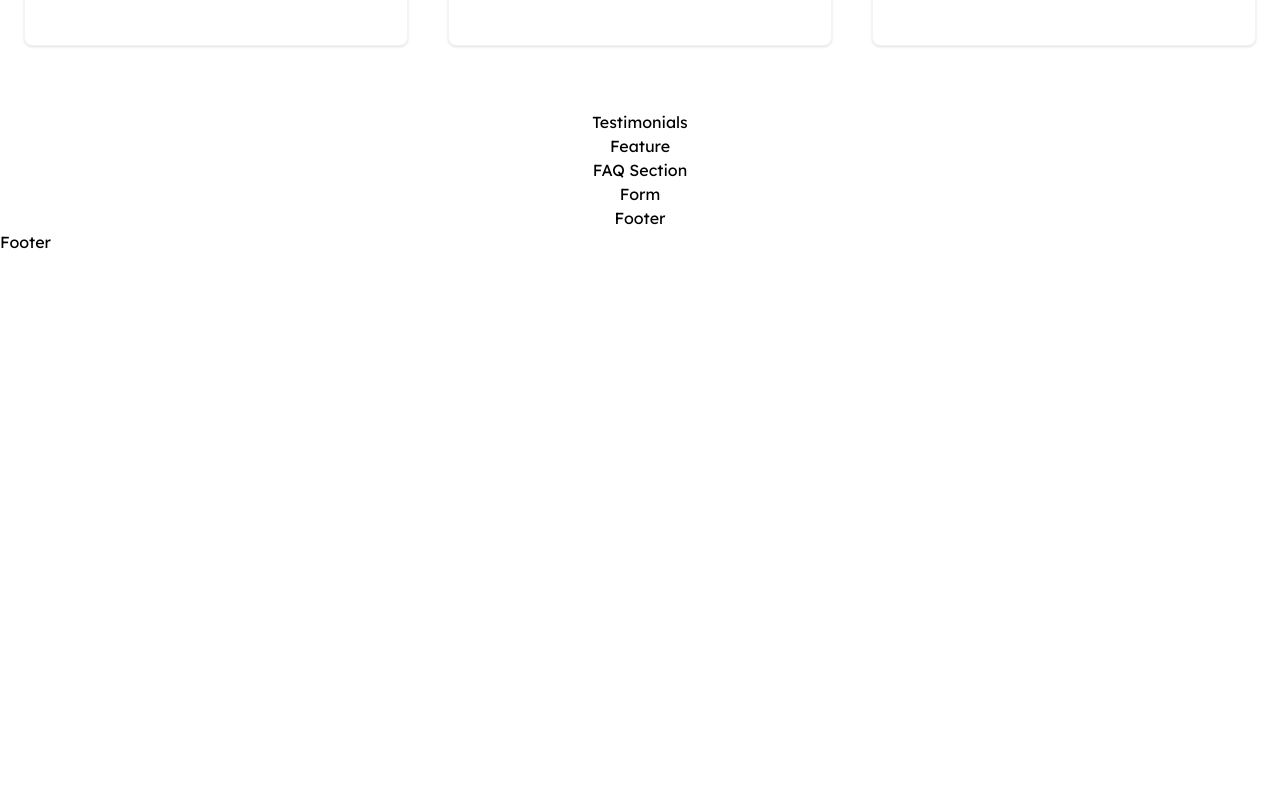
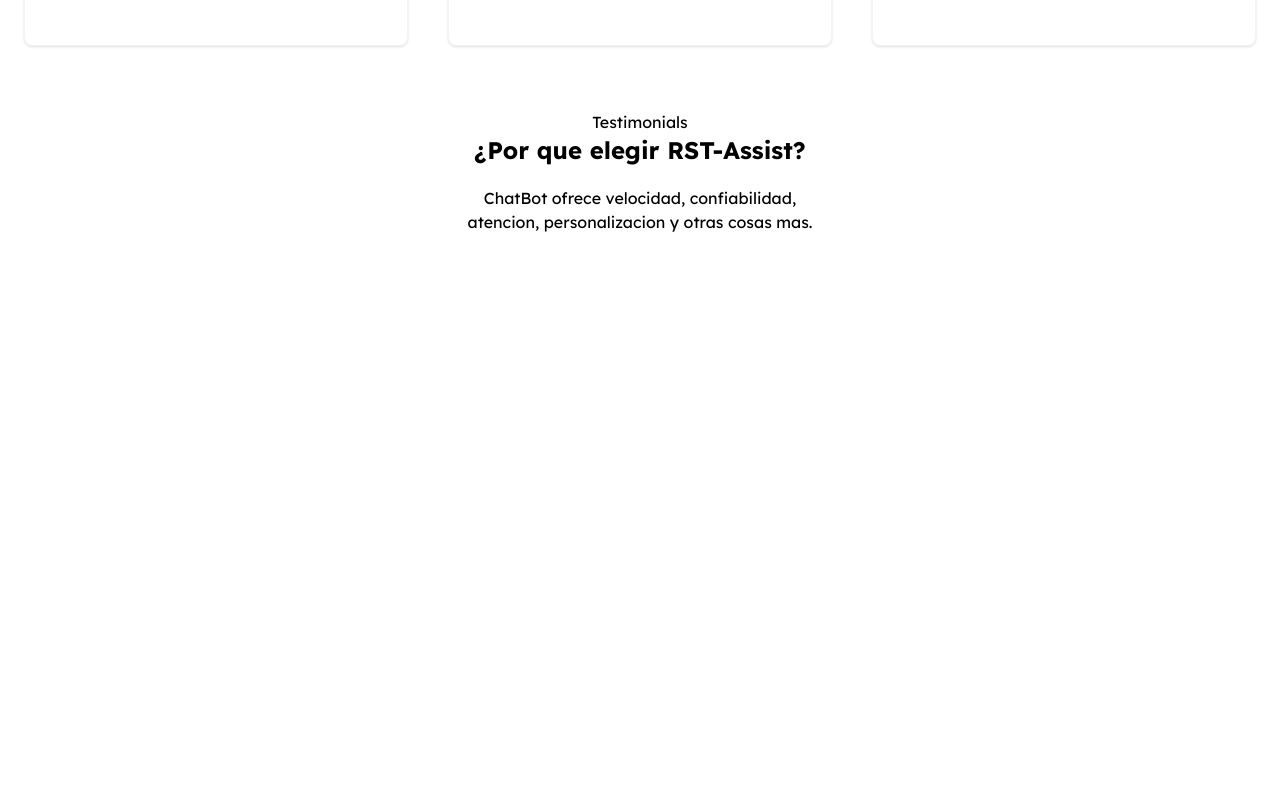
Before and after one commit to RST-Sistemas/chatbot-landing, a Next.js app: page / in a window 1280 px wide. Shown: the part 1540-2340 px from the top of the page. Before the commit the page ends 1794 px from the top, so only its background shows below. Built offline with nearby package versions, Linux system fonts and the light colour scheme.

Commit message:
Update Feature.jsx

```diff
--- a/src/app/Components/Feature.jsx
+++ b/src/app/Components/Feature.jsx
@@ -1,12 +1,16 @@
 /** @format */
 
-import React from "react";
-
 const Feature = () => {
-	return (
-		<div>
-			<h1>Feature</h1>
-		</div>
-	);
+  return (
+    <div className='flex flex-col items-center h-screen gap-5 '>
+      <div className='flex flex-col gap-5 text-center'>
+        <h1 className='text-2xl font-bold'>¿Por que elegir RST-Assist?</h1>
+        <h2 className='w-[350px]'>
+          ChatBot ofrece velocidad, confiabilidad, atencion, personalizacion y
+          otras cosas mas.
+        </h2>
+      </div>
+    </div>
+  );
 };
 export default Feature;
```
